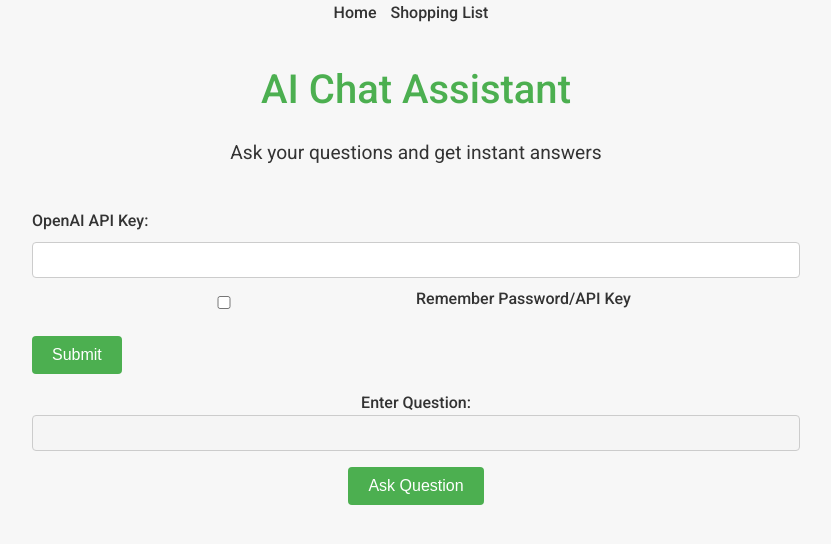
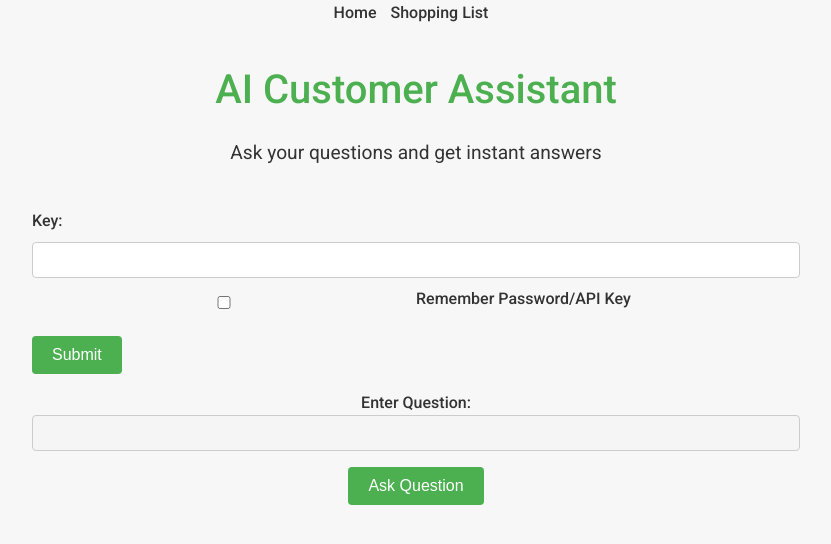
Before and after one commit to Ericdataplus/PublixHelp, a website: page index.html in a window 1280 px wide. Shown: the whole page, without its empty margins (224-1055 px from the left). Drawn offline with Linux system fonts and the light colour scheme.

Commit message:
simple changes

```diff
--- a/index.html
+++ b/index.html
@@ -20,14 +20,14 @@
     </nav>
     <div class="container">
         <header>
-            <h1>AI Chat Assistant</h1>
+            <h1>AI Customer Assistant</h1>
             <p>Ask your questions and get instant answers</p>
         </header>
 
         <div id="main-chat" style="display:block">
             <form id="credentials-form">
                 <div id="api-key-input" class="input-group">
-                    <label for="api-key">OpenAI API Key:</label>
+                    <label for="api-key">Key:</label>
                     <input type="password" id="api-key">
 
                     <div class="remember-container">
```
